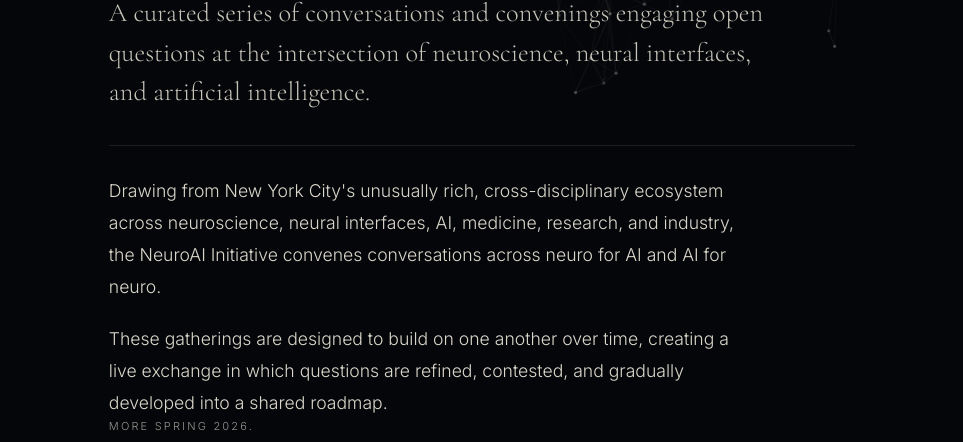
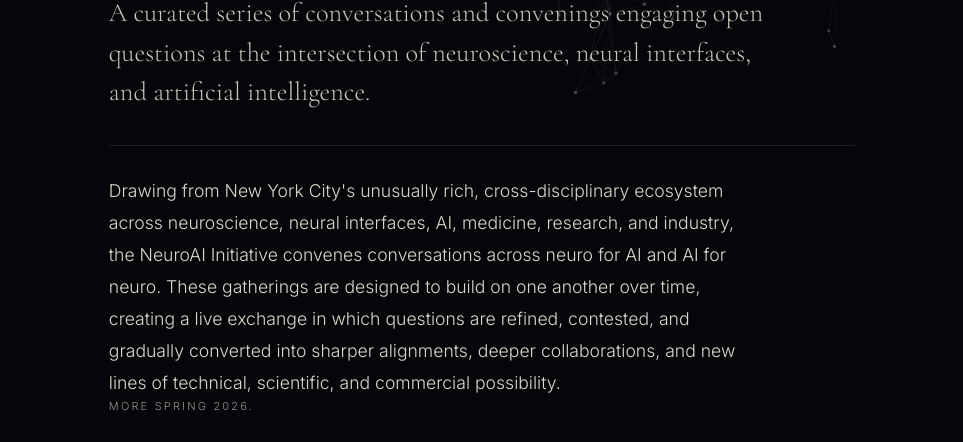
Before and after one commit to margothanley/neuroai-initiative, a plain HTML site: page index.html in a window 1280 px wide. Shown: the part 471-913 px from the top of the page, without its empty margins (158-1121 px from the left). Drawn offline with nearby package versions, Linux system fonts and the light colour scheme.

Commit message:
Update index.html

```diff
--- a/index.html
+++ b/index.html
@@ -34,8 +34,7 @@
       <div class="section-rule" aria-hidden="true"></div>
 
       <section class="body-section">
-        <p class="body-copy">Drawing from New York City's unusually rich, cross-disciplinary ecosystem across neuroscience, neural interfaces, AI, medicine, research, and industry, the NeuroAI Initiative convenes conversations across neuro for AI and AI for neuro.</p>
-        <p class="body-copy">These gatherings are designed to build on one another over time, creating a live exchange in which questions are refined, contested, and gradually developed into a shared roadmap.</p>
+        <p class="body-copy">Drawing from New York City's unusually rich, cross-disciplinary ecosystem across neuroscience, neural interfaces, AI, medicine, research, and industry, the NeuroAI Initiative convenes conversations across neuro for AI and AI for neuro. These gatherings are designed to build on one another over time, creating a live exchange in which questions are refined, contested, and gradually converted into sharper alignments, deeper collaborations, and new lines of technical, scientific, and commercial possibility.</p>
 
         <p class="timing-line">More Spring 2026.</p>
 
```
